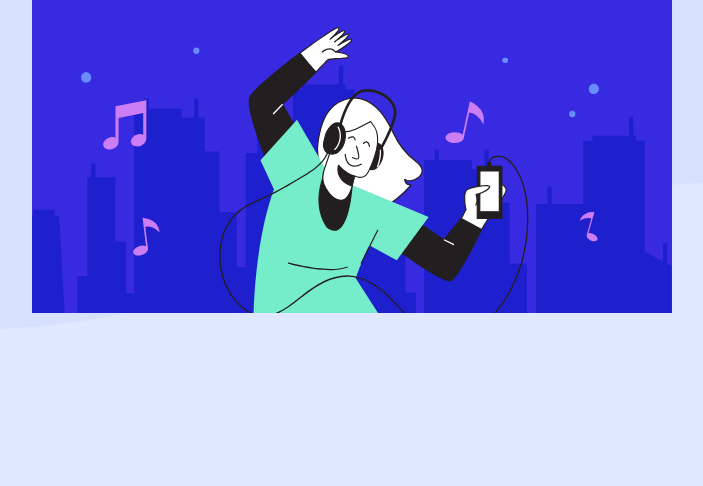
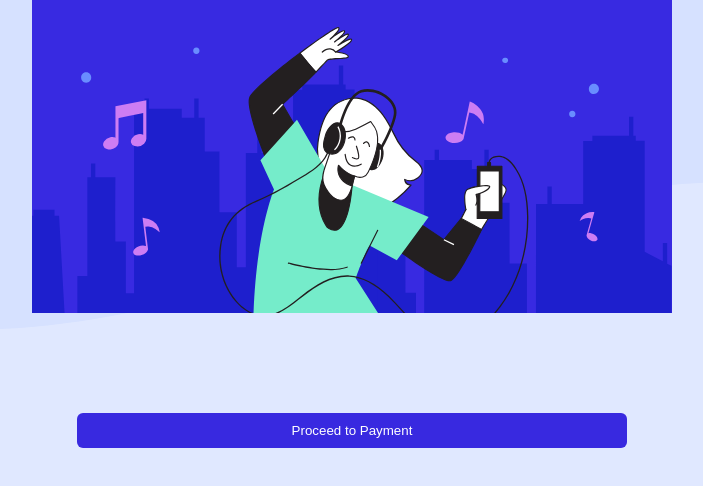
Before and after one commit to krogowsk531/order-summary, a React (Create React App) app: page / in a window 1280 px wide. Shown: the top 486 px of the page, without its empty margins (288-991 px from the left). Built offline with nearby package versions, Linux system fonts and the light colour scheme.

Commit message:
Styled button

```diff
--- a/src/Components/App/App.css
+++ b/src/Components/App/App.css
@@ -28,3 +28,18 @@ svg {
   margin-right: auto;
   width: 50%;
 }
+
+.payment-button {
+  display: block;
+  margin-left: auto;
+  margin-right: auto;
+  margin-top: 100px;
+  width: 43%;
+  color: #FFFFFF;
+  background-color: hsl(245, 75%, 52%);
+  padding-top: 10px;
+  padding-bottom: 10px;
+  border-radius: 6px;
+  outline: none;
+  border: none;
+}
--- a/src/Components/OrderBox/OrderBox.js
+++ b/src/Components/OrderBox/OrderBox.js
@@ -6,6 +6,7 @@ class OrderBox extends Component {
     return (
       <div className='rectangle'>
         <img src={humanImage} className='human-image' alt='human hero' />
+        <button className='payment-button'>Proceed to Payment</button>
       </div>
     )
   }
```
